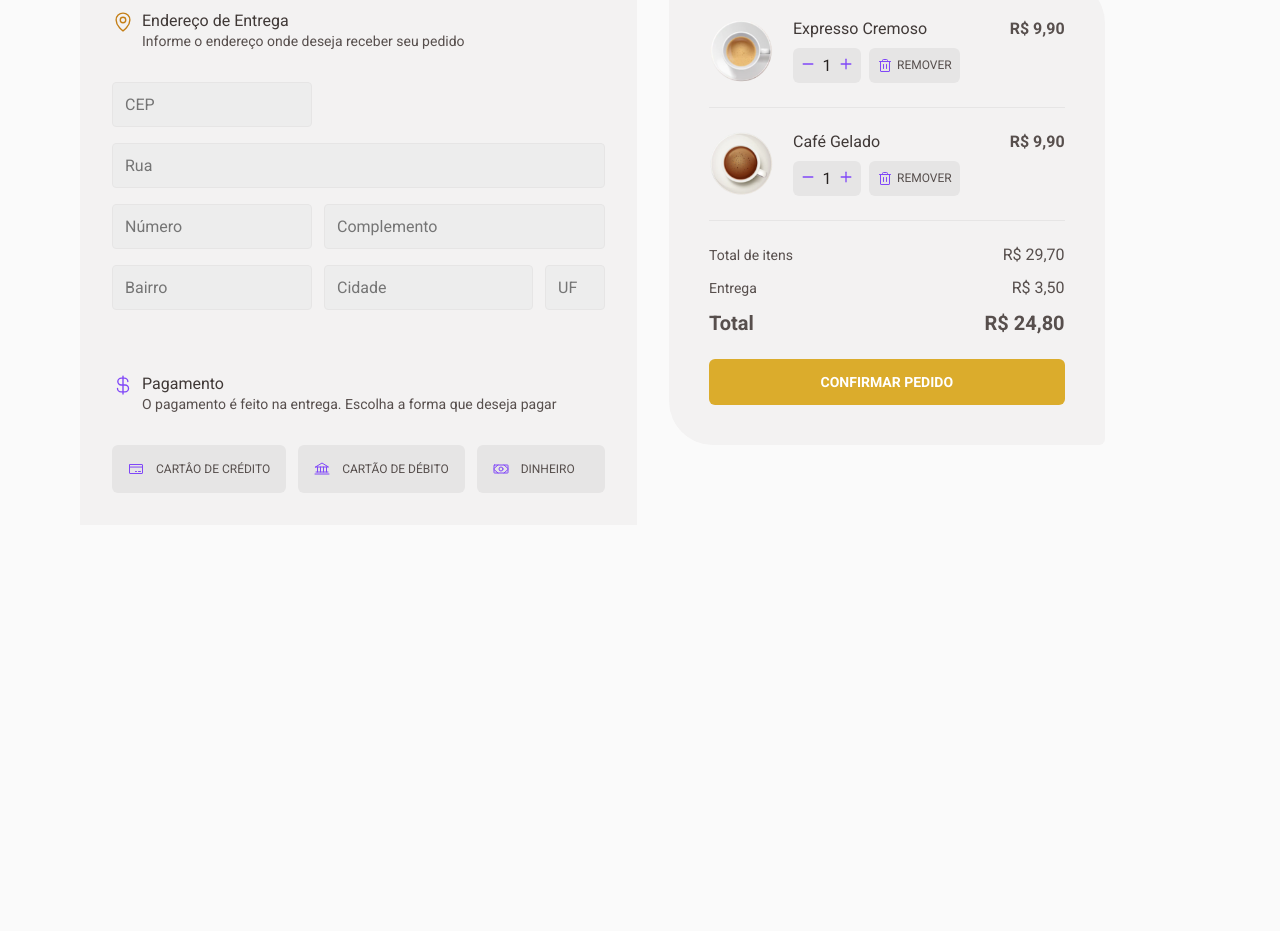
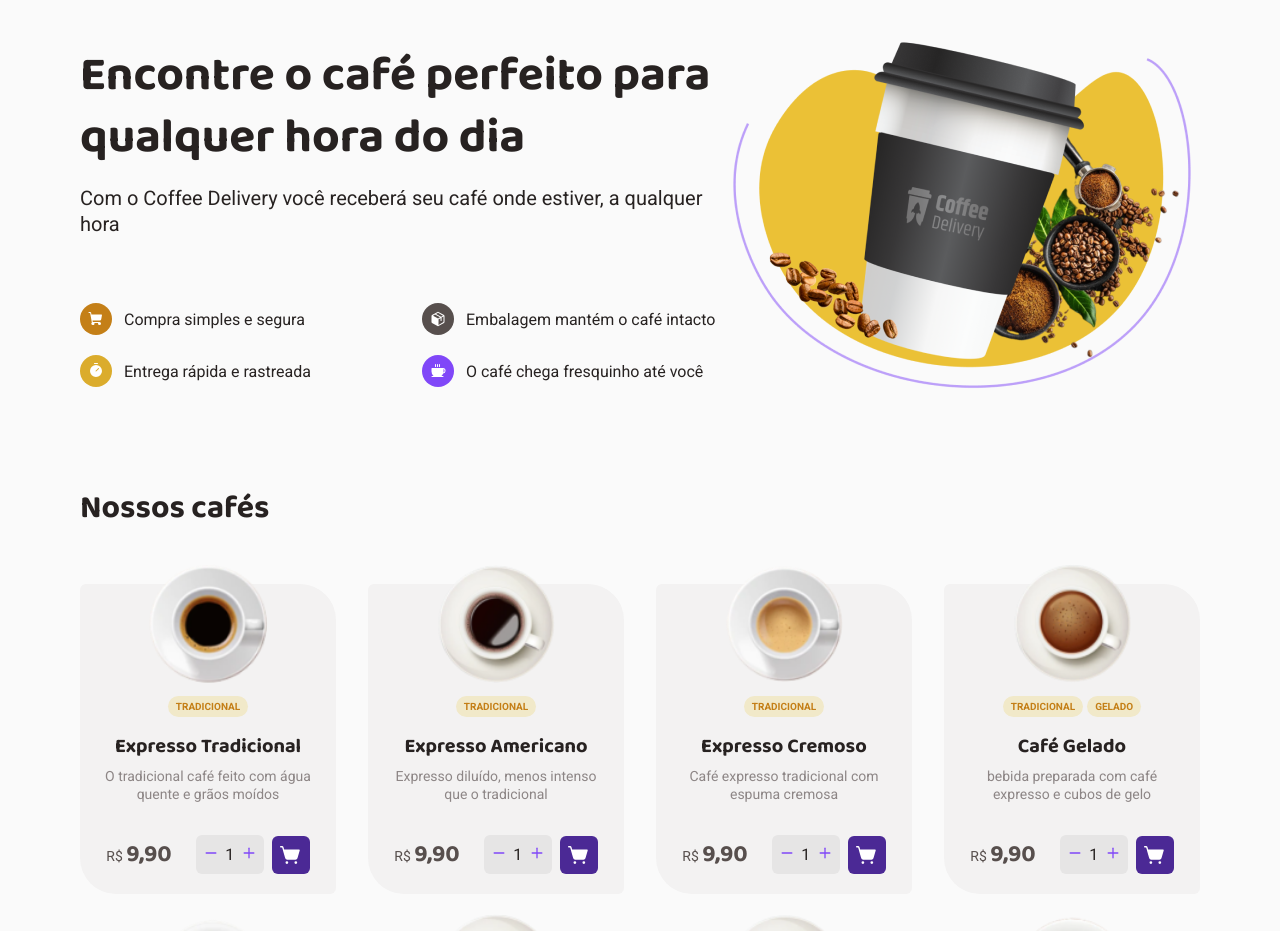
Before and after one commit to allan-verde/desafio02-trilha-reactjs, a React (Vite) app: page / in a window 1280 px wide. Shown: the part 160-1091 px from the top of the page. Before the commit the page ends 829 px from the top, so only its background shows below. Built offline with nearby package versions, Linux system fonts and the light colour scheme.

Commit message:
feat: created button component

```diff
--- a/src/App.tsx
+++ b/src/App.tsx
@@ -4,11 +4,12 @@ import { defaultTheme } from './styles/themes/default'
 import { GlobalStyle } from './styles/global'
 
 import { Checkout } from './pages/Checkout'
+import { Home } from './pages/Home'
 
 export function App() {
   return (
     <ThemeProvider theme={defaultTheme}>
-      <Checkout />
+      <Home />
       <GlobalStyle />
     </ThemeProvider>
   )
--- /dev/null
+++ b/src/components/Button/index.tsx
@@ -0,0 +1,13 @@
+import { ButtonHTMLAttributes } from 'react'
+
+import { Container, Props } from './styles'
+
+type ButtonProps = Props & ButtonHTMLAttributes<HTMLButtonElement>
+
+export function Button({ children, variant='PRIMARY', ...rest }: ButtonProps) {
+  return (
+    <Container variant={variant} {...rest} >
+      {children}
+    </Container>
+  )
+}
--- /dev/null
+++ b/src/components/Button/styles.ts
@@ -0,0 +1,72 @@
+import { css, styled } from 'styled-components'
+
+export type Props = {
+  variant?: 'PRIMARY' | 'SECONDARY' | 'TERTIARY'
+}
+
+export const Container = styled.button<Props>`
+  border: none;
+  border-radius: 6px;
+
+  display: flex;
+  align-items: center;
+  justify-content: center;
+  gap: 0.25rem;
+
+  line-height: 160%;
+  text-transform: uppercase;
+
+  animation: 0.2s ease-out 0s 1 slideInFromBottom;
+
+  &:hover {
+    cursor: pointer;
+  }
+
+  ${({ variant }) => {
+    switch (variant) {
+      case 'PRIMARY':
+        return css`
+          width: 100%;
+
+          padding: 0.75rem 0.5rem;
+
+          font: 600 0.875rem 'Roboto', sans-serif;
+          color: ${({ theme }) => theme.white};
+
+          background-color: ${({ theme }) => theme.yellow};
+
+          &:hover {
+            background-color: ${({ theme }) => theme['yellow-dark']};
+          }
+        `
+
+      case 'SECONDARY':
+        return css`
+          padding: 0 0.5rem;
+
+          font: 400 0.75rem 'Roboto', sans-serif;
+          color: ${({ theme }) => theme['gray-300']};
+
+          background-color: ${({ theme }) => theme['gray-600']};
+
+          &:hover {
+            background-color: ${({ theme }) => theme['gray-500']};
+          }
+        `
+
+      case 'TERTIARY':
+        return css`
+          padding: 0.5rem;
+
+          background-color: ${({ theme }) => theme['purple-dark']};
+
+          &:hover {
+            background-color: ${({ theme }) => theme['purple']};
+          }
+        `
+
+      default:
+        return css``
+    }
+  }}
+`
--- a/src/pages/Checkout/index.tsx
+++ b/src/pages/Checkout/index.tsx
@@ -1,9 +1,10 @@
 import { Bank, CreditCard, CurrencyDollar, MapPin, Minus, Money, Plus, Trash } from 'phosphor-react'
 import { Header } from '../../components/Header'
-import { Button, Cart, Container, Content, Form, Info, Payment, PaymentMethod, Prices } from './styles'
+import { Cart, Container, Content, Form, Info, Payment, PaymentMethod, Prices } from './styles'
 import { useTheme } from 'styled-components'
 import { coffeeList } from '../../utils/listCoffe'
 import { Fragment } from 'react'
+import { Button } from '../../components/Button'
 
 export function Checkout() {
   const theme = useTheme()
@@ -85,10 +86,10 @@ export function Checkout() {
                               <Plus size={14} color={theme.purple} weight="bold" />
                             </button>
                           </div>
-                          <button>
+                          <Button variant="SECONDARY">
                             <Trash size={16} color={theme.purple} />
                             <p>Remover</p>
-                          </button>
+                          </Button>
                         </div>
                       </div>
                     </div>
--- a/src/pages/Checkout/styles.ts
+++ b/src/pages/Checkout/styles.ts
@@ -184,25 +184,6 @@ export const Cart = styled.div`
         .actions {
           display: flex;
           gap: 0.5rem;
-
-          > button {
-            display: flex;
-            gap: 0.25rem;
-            padding: 0 0.5rem;
-            align-items: center;
-            justify-content: center;
-
-            border: none;
-            border-radius: 6px;
-            background-color: ${({ theme }) => theme['gray-600']};
-
-            p {
-              font: 400 0.75rem 'Roboto', sans-serif;
-              line-height: 160%;
-              color: ${({ theme }) => theme['gray-300']};
-              text-transform: uppercase;
-            }
-          }
         }
       }
     }
@@ -273,28 +254,3 @@ export const Prices = styled.div`
     }
   }
 `
-
-export const Button = styled.button`
-  width: 100%;
-  padding: 0.75rem 0.5rem;
-  border: none;
-  border-radius: 6px;
-
-  background-color: ${({ theme }) => theme.yellow};
-  color: ${({ theme }) => theme.white};
-
-  display: flex;
-  align-items: center;
-  justify-content: center;
-
-  font: 600 0.875rem 'Roboto', sans-serif;
-  line-height: 160%;
-  text-transform: uppercase;
-
-  animation: 0.2s ease-out 0s 1 slideInFromBottom;
-
-  &:hover {
-    background-color: ${({ theme }) => theme['yellow-dark']};
-    cursor: pointer;
-  }
-`
--- a/src/pages/Home/index.tsx
+++ b/src/pages/Home/index.tsx
@@ -2,9 +2,10 @@ import { Header } from '../../components/Header'
 import { CoffeeList, Container, Intro } from './styles'
 
 import coffeeImg from '../../assets/coffee.png'
-import { Coffee, Minus, Package, Plus, ShoppingCart, Timer } from 'phosphor-react'
+import { Coffee, Minus, Package, Plus, ShoppingCart, ShoppingCartSimple, Timer } from 'phosphor-react'
 import { coffeeList } from '../../utils/listCoffe'
 import { useTheme } from 'styled-components'
+import { Button } from '../../components/Button'
 
 export function Home() {
   const theme = useTheme()
@@ -77,9 +78,9 @@ export function Home() {
                       <Plus size={14} color={theme.purple} weight="bold" />
                     </button>
                   </div>
-                  <button>
-                    <ShoppingCart size={22} color={theme.white} weight="fill" />
-                  </button>
+                  <Button variant="TERTIARY">
+                    <ShoppingCartSimple size={22} color={theme.white} weight="fill" />
+                  </Button>
                 </div>
               </div>
             </div>
--- a/src/pages/Home/styles.ts
+++ b/src/pages/Home/styles.ts
@@ -222,16 +222,6 @@ export const CoffeeList = styled.div`
             border: none;
           }
         }
-
-        > button {
-          display: flex;
-          padding: 0.5rem;
-          align-items: center;
-          justify-content: center;
-          border-radius: 6px;
-          border: none;
-          background-color: ${({ theme }) => theme['purple']};
-        }
       }
     }
   }
```
